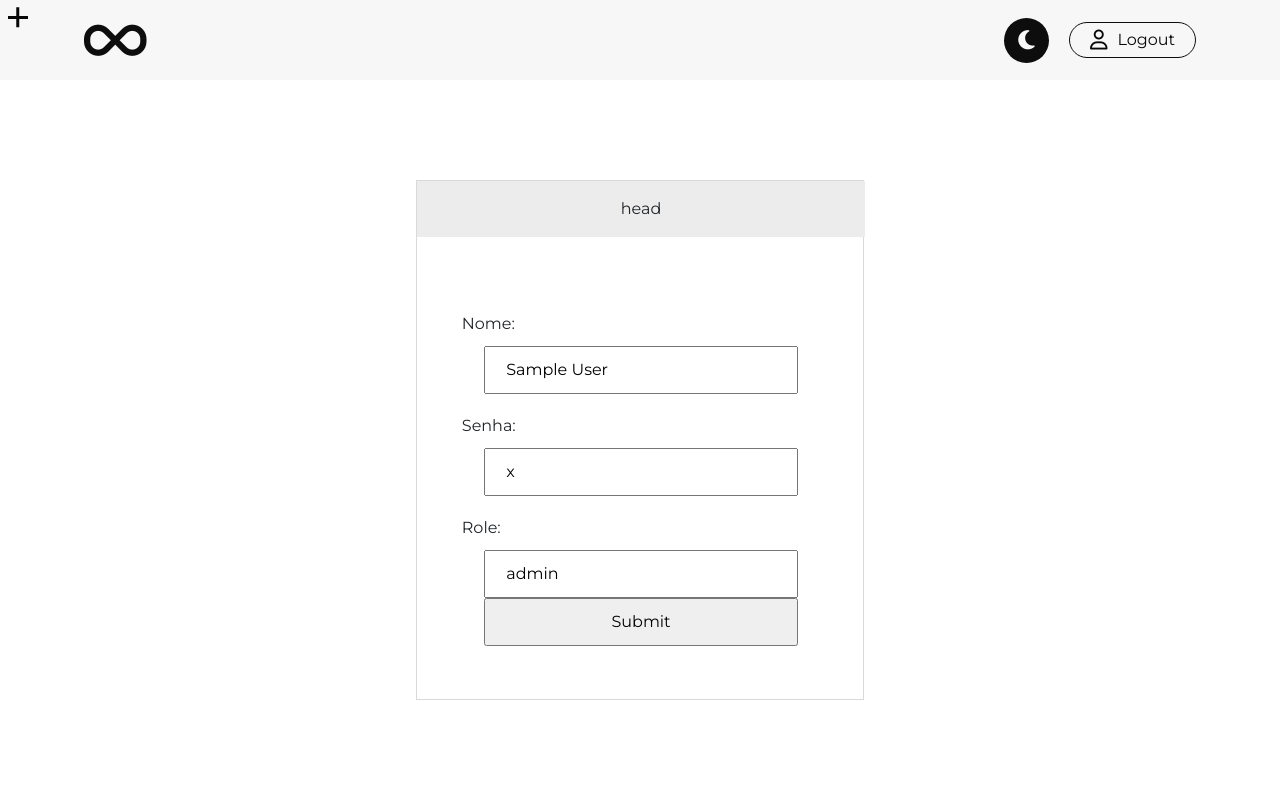
After one commit to Lucas-LPG/gws, a Flask app: page /edit_user?user_id=1 in a window 1280 px wide. The commit adds this page. Run offline with Flask 3, Linux system fonts and the light colour scheme; a user stored in the database is signed in; tables that the repository leaves empty hold one stand-in row (values such as "Sample post"); parts of the project's set-up code (start-up, migrations or seed data) failed here and were passed over; some libraries are stand-ins or nearby versions.

Commit message:
feat: edit user funcional

```diff
--- a/controllers/login.py
+++ b/controllers/login.py
@@ -100,23 +100,37 @@ def list_users():
 @login_required
 def remove_user():
     user_id = request.args.get("user_id", None)
-    print("USERID:")
-    print(user_id)
     User.delete_user_by_id(user_id)
     return redirect("/users")
 
 
-@login.route("/del_user", methods=["GET", "POST"])
+@login.route("/edit_user")
 @login_required
-def del_user():
-    if request.method == "POST":
-        user = request.form["user"]
+def edit_user():
+    user_id = request.args.get("user_id", None)
+    user = User.select_user_by_id(user_id)
+    if user == None:
+        return redirect("/users")
     else:
-        user = request.args.get("user", None)
-    User.delete_user_by_id(user)
+        return render_template("users/edit_user.html", user=user)
+
+
+@login.route("/edit_given_user", methods=["GET"])
+@login_required
+def edit_given_user():
+    user_id = request.args.get("user_id", None)
+    print("USER ID")
+    print(user_id)
+    user_name = request.args.get("name", None)
+    user_password = request.args.get("password", None)
+    user_role = request.args.get("role", None)
+
+    User.update_given_user(user_id, user_name, user_password, user_role)
+
     return redirect("/users")
 
 
+@login.route("/")
 @login.route("/logout")
 @login_required
 def logout():
--- a/models/users.py
+++ b/models/users.py
@@ -56,6 +56,15 @@ class User(UserMixin, db.Model):
         if user is not None:
             return user
 
+    def update_given_user(user_id, user_name, user_password, user_role):
+        user = db.session.query(User).filter(User.id == user_id).first()
+
+        if user:
+            user.name = user_name
+            user.password = user_password
+            user.role = user_role
+            db.session.commit()
+
     @classmethod
     def delete_user_by_id(cls, user_id):
         user = db.session.query(User).filter_by(id=user_id).first()
@@ -63,11 +72,6 @@ class User(UserMixin, db.Model):
         db.session.commit()
 
     def __init__(self, name, password, role):
-        # if roge not in ("admin", "estatistico", "operador"):
-        #     print(
-        #         f'\nFalha ao adicionar usuário: {
-        #             name} \nO campo role deve ser "admin", "estatistico" ou "operador"\n'
-        #     )
         self.name = name
         self.password = password
         self.role = role
--- /dev/null
+++ b/static/css/edit_user.css
@@ -0,0 +1,46 @@
+.edit-user--container {
+  height: 90vh;
+  width: 100vw;
+  display: flex;
+  align-items: center;
+  justify-content: center;
+}
+
+.edit-user--card {
+  height: 65vh;
+  width: 35vw;
+  border: 1px solid var(--card-border);
+}
+
+.edit-user--card-head {
+  height: 7vh;
+  width: 35vw;
+  background-color: var(--card-head);
+  display: flex;
+  align-items: center;
+  justify-content: center;
+}
+
+.edit-user--card-body {
+  height: 58vh;
+  width: 35vw;
+  display: flex;
+  align-items: center;
+  justify-content: center;
+  flex-direction: column;
+}
+
+.edit-user--card-body > input {
+  width: 70%;
+  padding: 10px 20px;
+}
+
+.edit-user--card-body > p {
+  width: 100%;
+  margin: 0px;
+  padding: 20px 10% 10px 10%;
+}
+
+.user-id {
+  display: none;
+}
--- /dev/null
+++ b/templates/users/edit_user.html
@@ -0,0 +1,42 @@
+{% block title %}
+<meta charset="UTF-8" />
+<meta name="viewport" content="width=device-width, initial-scale=1.0" />
+<title>editar usuarios</title>
+<link rel="stylesheet" href="../../static/css/edit_user.css" />
+{% endblock %} {% extends "layouts/layout.html" %} {% block content %}
+
+<div class="edit-user--container">
+  <div class="edit-user--card">
+    <div class="edit-user--card-head">head</div>
+    <form
+      class="edit-user--card-body"
+      action="{{ url_for('login.edit_given_user') }}"
+    >
+      <input type="text" name="user_id" value="{{ user.id }}" class="user-id" />
+      <p>Nome:</p>
+      <input
+        type="text"
+        name="name"
+        placeholder="{{ user.name }}"
+        value="{{ user.name }}"
+      />
+      <p>Senha:</p>
+      <input
+        type="text"
+        name="password"
+        value="{{ user.password }}"
+        placeholder="{{ user.password }}"
+      />
+      <p>Role:</p>
+      <input
+        type="text"
+        name="role"
+        value="{{ user.role }}"
+        placeholder="{{ user.role }}"
+      />
+      <input type="submit" value="Submit" />
+    </form>
+  </div>
+</div>
+
+{% endblock %}
--- a/templates/users/users.html
+++ b/templates/users/users.html
@@ -1,7 +1,7 @@
 {% block title %}
 <meta charset="UTF-8" />
 <meta name="viewport" content="width=device-width, initial-scale=1.0" />
-<title>Document</title>
+<title>Usuários</title>
 <link rel="stylesheet" href="../../static/css/users.css" />
 {% endblock %} {% extends "layouts/layout.html" %} {% block content%}
 <div class="users--container">
```
